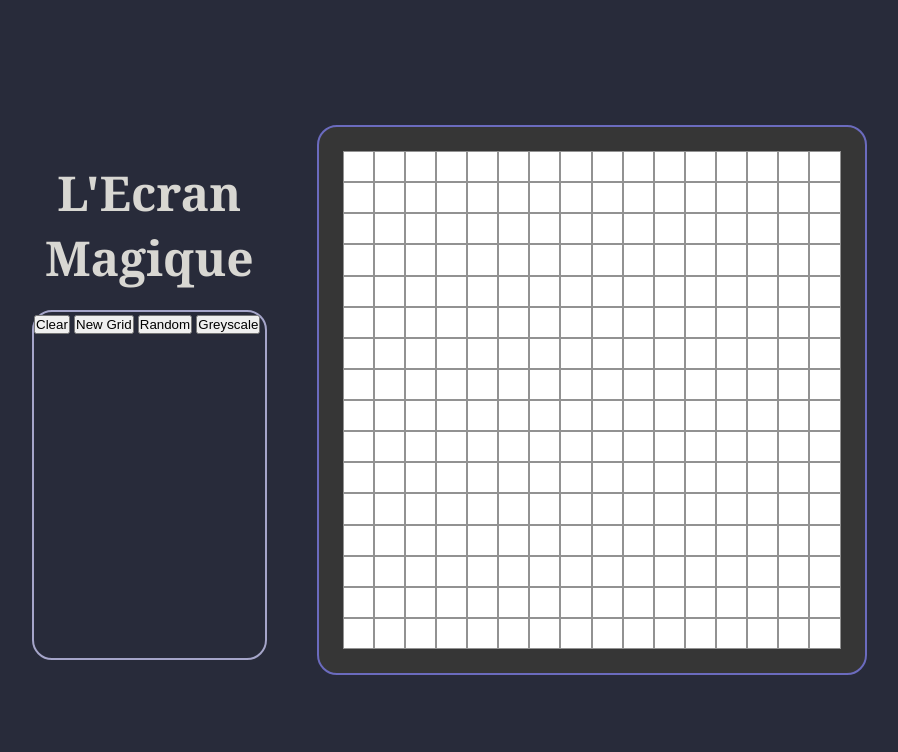
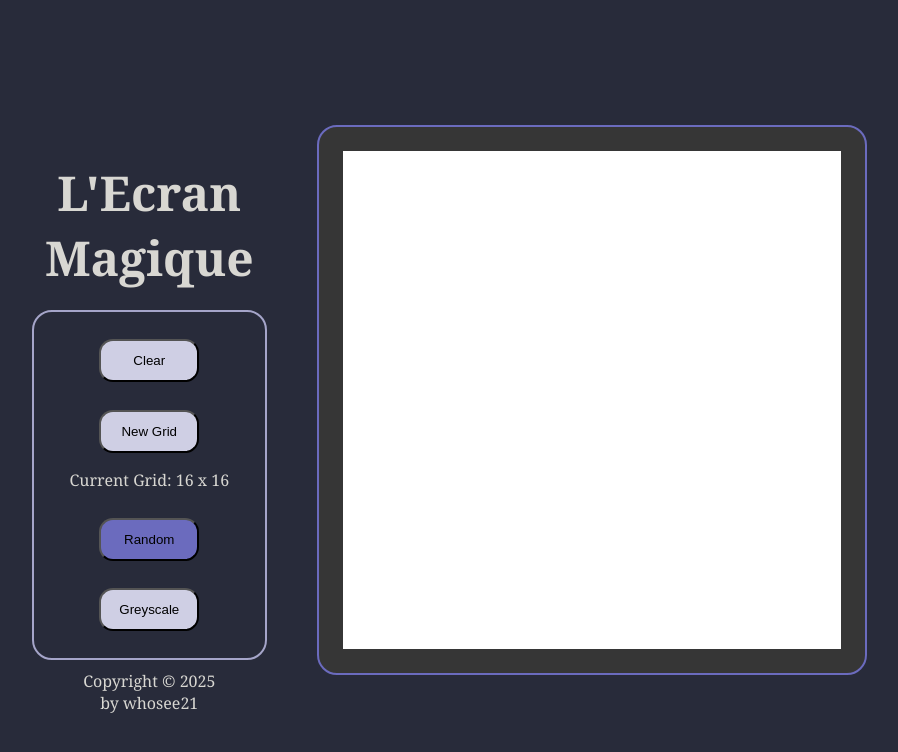
Before and after one commit to whosee21/etch-a-sketch, a plain HTML site: page index.html in a window 1280 px wide. Both pictures are taken after a click on the button "Random". Shown: the whole page, without its empty margins (68-966 px from the left). Drawn offline with Linux system fonts and the light colour scheme.

Commit message:
Add styles for buttons Add footer

```diff
--- a/index.html
+++ b/index.html
@@ -14,10 +14,15 @@
 
         <div id="selectors">
             <button id="clear">Clear</button>
-            <button id="newgrid">New Grid</button>
+            <div id="gridInfo-container">
+                <button id="newgrid">New Grid</button>
+                <div id="gridInfo">Current Grid: </div>
+            </div>
             <button id="random">Random</button>
             <button id="greyscale">Greyscale</button>
         </div>
+
+        <footer>Copyright &copy <script>document.write(new Date().getFullYear())</script> <br>by whosee21</footer>
     </div>
 
     <div id="container"></div>
--- a/script.js
+++ b/script.js
@@ -3,6 +3,7 @@ const clear = document.getElementById("clear");
 const newgrid = document.getElementById("newgrid");
 const random = document.getElementById("random");
 const greyscale = document.getElementById("greyscale");
+const gridInfo = document.getElementById("gridInfo");
 
 const GRIDSIZE = 550;
 
@@ -14,6 +15,8 @@ function gridCreate(size, isRandom, isGrey) {
     div.innerHTML = '';
     div.style.width = `${GRIDSIZE}px`;
     div.style.height = `${GRIDSIZE}px`;
+
+    gridInfo.textContent = `Current Grid: ${size} x ${size}`;
 
     for (let i = 0; i < (size * size); i++) {
         const box = document.createElement("div");
@@ -47,8 +50,14 @@ function gridCreate(size, isRandom, isGrey) {
 greyscale.addEventListener('click', () => {
     if (isGrey === false) {
         isGrey = true;
+        isRandom = false;
+        greyscale.style.backgroundColor = "#6b6bbe";
+        random.style.backgroundColor = "#cfcfe4";
     } else if (isGrey === true) {
         isGrey = false;
+        isRandom = false;
+        greyscale.style.backgroundColor = "#cfcfe4";
+        random.style.backgroundColor = "#cfcfe4";
     }
     gridCreate(size, isRandom, isGrey);
 });
@@ -56,8 +65,15 @@ greyscale.addEventListener('click', () => {
 random.addEventListener('click', () => {
     if (isRandom === false) {
         isRandom = true;
+        isGrey = false;
+        random.style.backgroundColor = "#6b6bbe";
+        greyscale.style.backgroundColor = "#cfcfe4";
+
     } else if (isRandom === true) {
         isRandom = false;
+        isGrey = false;
+        greyscale.style.backgroundColor = "#cfcfe4";
+        random.style.backgroundColor = "#cfcfe4";
     }
     gridCreate(size, isRandom, isGrey);
 });
--- a/style.css
+++ b/style.css
@@ -12,11 +12,9 @@ body {
     background-color: #282b3a;
     height: 100vh;
     display: flex;
-    /* flex-direction: column; */
     justify-content: space-between;
     align-items: center;
     padding: 0 100px;
-    /* flex-wrap: wrap-reverse; */
 }
 
 h1 {
@@ -25,22 +23,8 @@ h1 {
 }
 
 #sidebar {
-    /* border: 2px solid whitesmoke; */
-    /* width: 250px; */
     width: 15rem;
-    /* height: 500px; */
     height: 30rem;
-    /* align-self: flex-start; */
-    /* margin-left: 100px; */
-    /* flex-shrink: 1; */
-}
-
-#selectors {
-    border: 2px solid #a5a5c9;
-    border-radius: 20px;
-    /* width: inherit; */
-    height: 73%;
-    margin-top: 20px;
 }
 
 #container {
@@ -56,12 +40,42 @@ h1 {
     flex-shrink: 0;
 }
 
-.box {
+/* .box {
     border: .5px solid #929292;
+} */
+
+#selectors {
+    border: 2px solid #a5a5c9;
+    border-radius: 20px;
+    height: 73%;
+    margin-top: 20px;
+    display: flex;
+    flex-direction: column;
+    justify-content: space-evenly;
+    align-items: center;
+}
+
+#gridInfo-container {
+    display: flex;
+    flex-direction: column;
+    align-items: center;
+    gap: 1rem;
+}
+
+button {
+    padding: 12px 0;
+    width: 100px;
+    border-radius: 14px;
+    background-color: #cfcfe4;
+    /* background-color: #6b6bbe; */
+}
+
+footer {
+    text-align: center;
+    margin-top: 10px;
 }
 
 #right-space{
-    /* border: 1px solid white; */
     width: 200px;
     height: 200px;
 }
```
